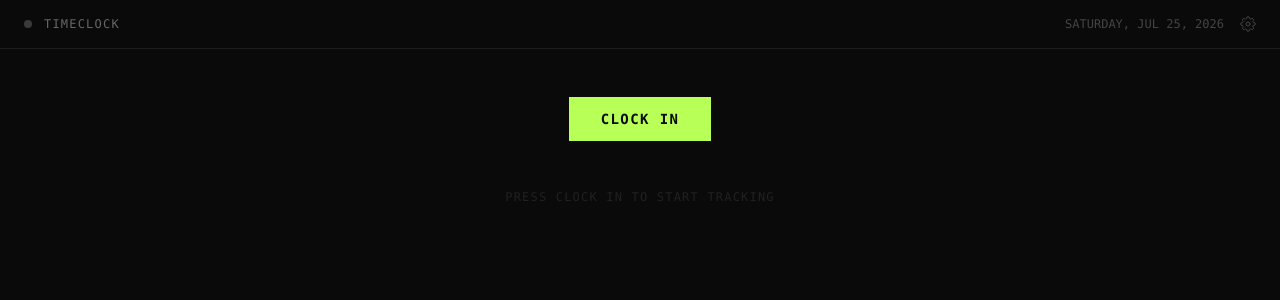
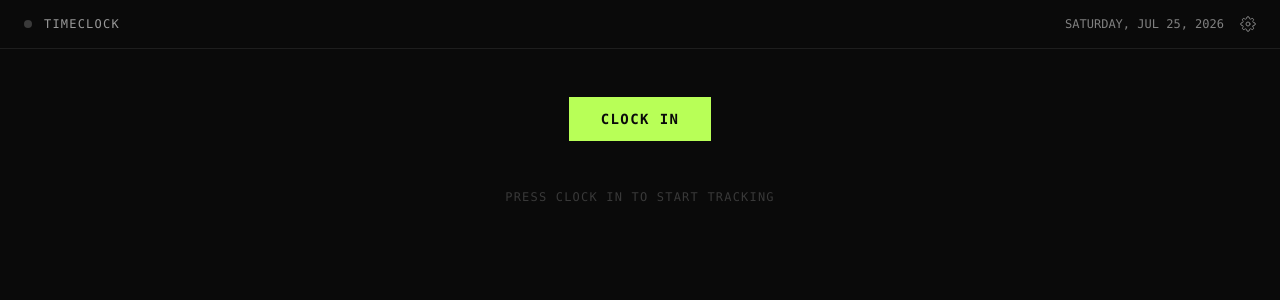
Before and after one commit to Sewtz/clocked, a Vue app: page / in a window 1280 px wide. Shown: the top 300 px of the page. Built offline with nearby package versions, Linux system fonts and the light colour scheme.

Commit message:
feat: make text lighter

```diff
--- a/src/assets/main.css
+++ b/src/assets/main.css
@@ -9,8 +9,8 @@
   --color-border: #1e1e1e;
   --color-border-2: #2a2a2a;
   --color-text: #e8e8e8;
-  --color-text-dim: #666666;
-  --color-text-faint: #444444;
+  --color-text-dim: #999999;
+  --color-text-faint: #808080;
   --color-work: #b8ff57;
   --color-work-hi: #c8ff77;
   --color-break: #ffa94d;
```
